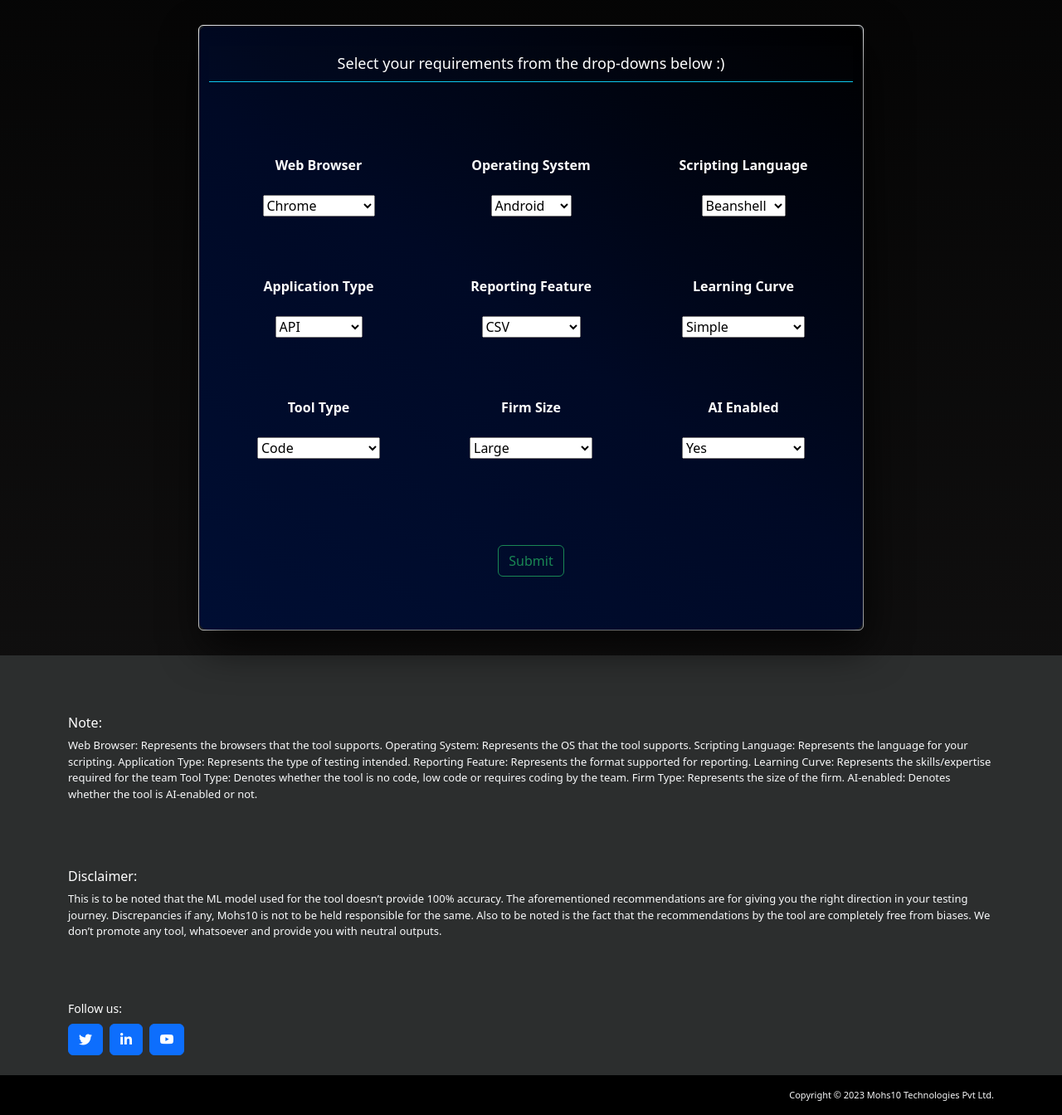
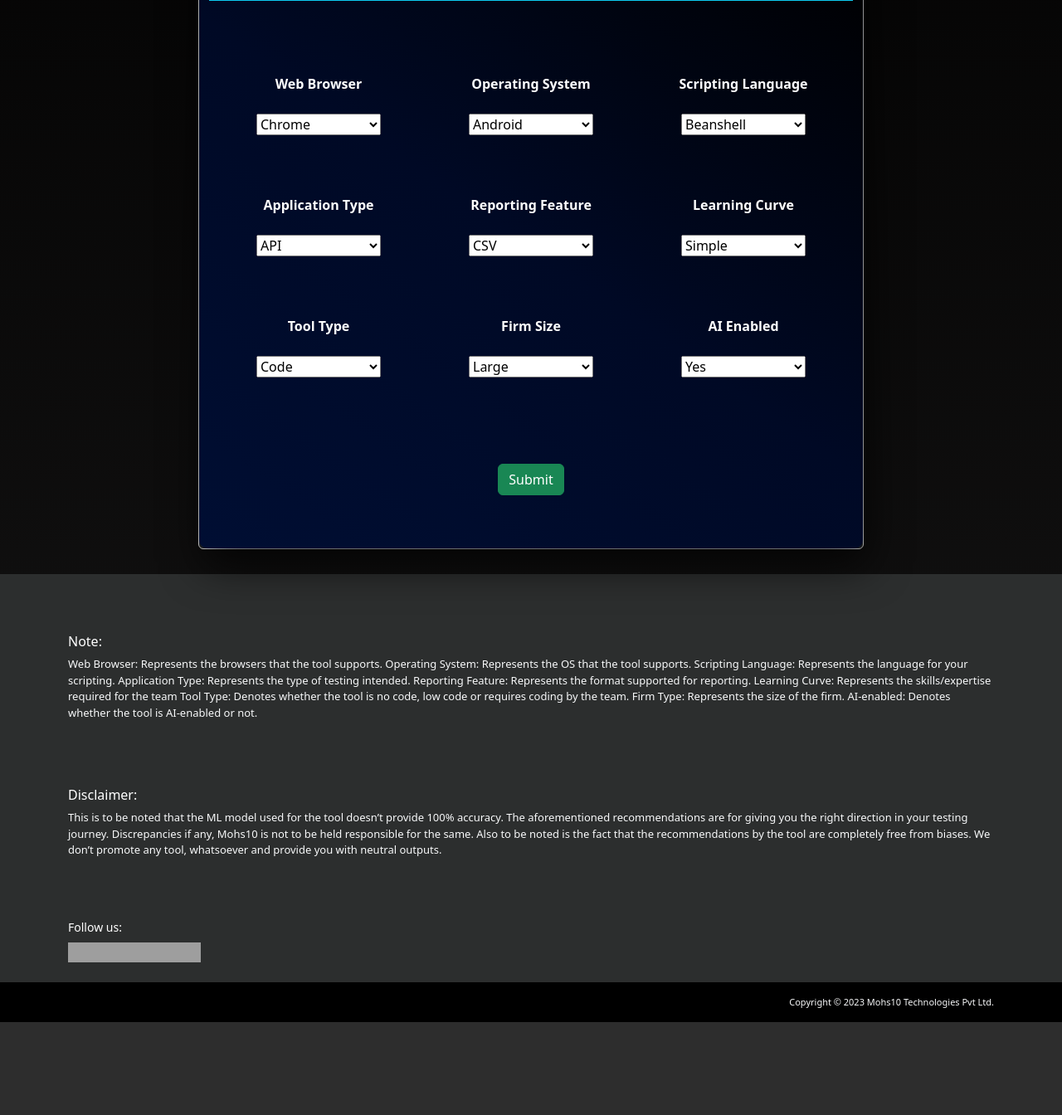
Before and after one commit to tusharmahuri/mohs10, a Flask app: page / in a window 1280 px wide. Shown: the part 468-1812 px from the top of the page at 83% size. After the commit the page ends 1700 px from the top, so only its background shows below. Run offline with Flask 3, Linux system fonts and the light colour scheme; parts of the project's set-up code (start-up, migrations or seed data) failed here and were passed over; some libraries are stand-ins or nearby versions; grey boxes are pictures that could not be loaded.

Commit message:
Update index.html

```diff
--- a/templates/index.html
+++ b/templates/index.html
@@ -11,12 +11,12 @@
 </head>
 <style>
     .container-box {
-            background-image: url("static/MicrosoftTeams-image (11).png");
+            background-image: url("static/Automation.jpg");
             background-size: cover;
             background-position: center;
             /* Additional styles for the container */
             width: 100%;
-            height: 400px;
+            height: 250px;
             /* Add any other desired styles */
         }
 </style>
@@ -40,7 +40,7 @@
 <nav class="navbar navbar bg-body-dark navbar-dark">
     <div class="container-fluid">
         <a class="navbar-brand" href="#">
-            <img src="{{url_for('static', filename='new_logo_white_-removebg-preview.png')}}" alt="MOHS10" width="120" height="40">
+            <img src="{{url_for('static', filename='new_logo_black_-removebg-preview.png')}}" alt="MOHS10" style="width:200px" >
         </a>
     </div>
 </nav>
@@ -48,15 +48,15 @@
 
    <div class="container-box  text-light py-4 wow fadeInUp" data-wow-delay="0.3s"
    >
-        <div class="container pt-4" >
-            <div class="row g-5 pt-4">
-                <div class="col-lg-6 col-md-6">
-                    <h2 class="card-header  border-info  " style="color: #ffff; margin-bottom: 10px;" >Test Automation Tool Recommender</h2>
-                    <p class="mb-4" style="color: #ffff;font-size: 14px;">Hola Amigos! Is Selenium actually suited to your use case? Should you consider Cypress, Sahipro or Appium for your test automation? In this era of digitization, with new tools coming up every now and then, it can be quite overwhelming for QA teams to make the right decision. Hence, we envisioned the revolutionary “Test Automation Tool Recommender” which uses advanced ML algorithms to fine-tune your search and recommend tools customized to your business requirements. With over 38 tools and several significant parameters used for model training, we select the best for you from a wide and varied range of options.
+        <div class="container">
+    <div class="row g-5 pt-4">
+        <div class="col-lg-12 col-md-12 mx-auto"> <!-- Added mx-auto to center the column -->
+            <h2 class="card-header border-info text-center" style="color: #ffff; margin-bottom: 10px;">Test Automation Tool Recommender</h2>
+            <p class="mb-4" style="color: #ffff; font-size: 14px; text-align: center;">Hola Amigos! <br>Is Selenium actually suited to your use case? Should you consider Cypress, Sahipro or Appium for your test automation? In this era of digitization, with new tools coming up every now and then, it can be quite overwhelming for QA teams to make the right decision. Hence, we envisioned the revolutionary “Test Automation Tool Recommender” which uses advanced ML algorithms to fine-tune your search and recommend tools customized to your business requirements. With over 38 tools and several significant parameters used for model training, we select the best for you from a wide and varied range of options.</p>
+        </div>
+    </div>
+</div>
 
-
-                       </p>
-                </div>
 
 
             </div>
@@ -73,7 +73,7 @@
     <br>
 <div class="card-body mb-6 justify-content-center" >
 
-    <form  method="POST" , action="https://tool-selector-mosh10.onrender.com/predict">
+    <form  method="POST" , action="http://localhost:5000/predict">
         <br>
         {{ form.csrf_token }}
 
@@ -83,14 +83,14 @@
                     <label for="Web_Browser"><b>Web Browser</b></label>
                     <br>
                     <br>
-                    {{ form.Web_Browser }}
+                    {{ form.Web_Browser (style="width: 150px;") }}
                 </div>
 
                 <div class="col-12 col-md-4"  style="padding-top: 1rem;">
                     <label for="OS"><b>Operating System</b></label>
                     <br>
                     <br>
-                    {{ form.OS }}
+                    {{ form.OS (style="width: 150px;") }}
                 </div>
 
 
@@ -98,7 +98,7 @@
                     <label for="ProgramingLanguage_ToolSupports"><b>Scripting Language</b></label>
                     <br>
                     <br>
-                    {{ form.ProgramingLanguage_ToolSupports }}
+                    {{ form.ProgramingLanguage_ToolSupports (style="width: 150px;") }}
                 </div>
 
         </div>
@@ -110,21 +110,21 @@
                     <label for="Application_types"><b>Application Type</b></label>
                     <br>
                     <br>
-                    {{ form.Application_types }}
+                    {{ form.Application_types (style="width: 150px;") }}
                 </div>
 
                 <div class="col-12 col-sm-4" style="padding-top: 1rem;" >
                     <label for="Reporting_Feature"><b>Reporting Feature</b></label>
                     <br>
                     <br>
-                    {{ form.Reporting_Feature }}
+                    {{ form.Reporting_Feature (style="width: 150px;") }}
                 </div>
 
                 <div class="col-12 col-sm-4" style="padding-top: 1rem;" >
                     <label for="Learning_Curve"><b>Learning Curve</b></label>
                     <br>
                     <br>
-                    {{ form.Learning_Curve }}
+                    {{ form.Learning_Curve (style="width: 150px;") }}
                 </div>
 
         </div>
@@ -137,20 +137,20 @@
                     <label for="Tool_Type"><b>Tool Type</b></label>
                     <br>
                     <br>
-                    {{ form.Tool_Type }}
+                    {{ form.Tool_Type (style="width: 150px;") }}
                 </div>
                 <div class="col-12 col-sm-4" style="padding-top: 1rem;" >
                     <label for="used_by"><b>Firm Size</b></label>
                     <br>
                     <br>
-                    {{ form.used_by }}
+                    {{ form.used_by (style="width: 150px;") }}
                 </div>
 
                 <div class="col-12 col-sm-4" style="padding-top: 1rem;" >
-                    <label for="AI_Enabled"><b>AI Enabled</b></label>
+                    <label for="AI_Enabled" ><b>AI Enabled</b></label>
                     <br>
                     <br>
-                    {{ form.AI_Enabled }}
+                    {{ form.AI_Enabled (style="width: 150px;") }}
                 </div>
 
 
@@ -163,7 +163,7 @@
      <div class="row justify-content-center" style="padding-top: 0.5rem;" >
 
         <div class="col-6 col-sm-3" style="padding-top: 3rem; padding-bottom: 3rem;">
-        <button type="submit" class="btn btn-outline-success">Submit</button>
+        <button type="submit" class="btn btn-success">Submit</button>
         </div>
         </div>
     </form>
@@ -254,9 +254,11 @@
                <div class="col-lg-3 col-md-6">
                 <p class="text-white mb-2" style="font-size:14px;">Follow us:</p>
                 <div class="d-flex">
-                    <a class="btn btn-md btn-primary btn-md-square rounded me-2 " href="https://twitter.com/Mohs10Tech"><i class="fab fa-twitter fw-normal"></i></a>
-                    <a class="btn btn-md btn-primary btn-md-square rounded me-2 " href="https://www.linkedin.com/company/mohs10-technologies/"><i class="fab fa-linkedin-in fw-normal"></i></a>
-                    <button type="button" class="btn btn-md btn-primary btn-md-square rounded me-2" href="https://www.youtube.com/@mohs10technologies"><span class="bi bi-youtube"></span> </button>
+                    <td style="padding:0 2px 0 2px;"><a href="https://twitter.com/Mohs10Tech" target="_blank"><img alt="Twitter" height="32" src="https://mohs10.io/wp-content/uploads/2023/09/twitter2x.png" style="display: block; height: auto; border: 0;" title="twitter" width="32"/></a></td>
+    <td style="padding:0 2px 0 2px;"><a href="https://www.linkedin.com/company/mohs10-technologies" target="_blank"><img alt="Linkedin" height="32" src="https://mohs10.io/wp-content/uploads/2023/09/linkedin2x.png" style="display: block; height: auto; border: 0;" title="linkedin" width="32"/></a></td>
+    <td style="padding:0 2px 0 2px;"><a href="https://www.youtube.com/@mohs10technologies" target="_blank"><img alt="YouTube" height="32" src="https://mohs10.io/wp-content/uploads/2023/09/youtube2x.png" style="display: block; height: auto; border: 0;" title="YouTube" width="32"/></a></td>
+    <td style="padding:0 2px 0 2px;"><a href="https://mohs10.io/" target="_blank"><img alt="Custom" height="32" src="https://mohs10.io/wp-content/uploads/2023/09/dc216bd4-4b90-42ae-8df7-70ca379de6b1.png" style="display: block; height: auto; border: 0;" title="Custom" width="32"/></a></td
+<td style="padding:0 2px 0 2px;"><a href="https://instagram.com/mohs10technologies?igshid=NzZhOTFlYzFmZQ==" target="_blank"><img alt="Instagram" height="32" src="https://mohs10.io/wp-content/uploads/2023/09/instagram2x.png" style="display: block; height: auto; border: 0;" title="Instagram" width="32"/></a></td>
 
                 </div>
             </div>
```
